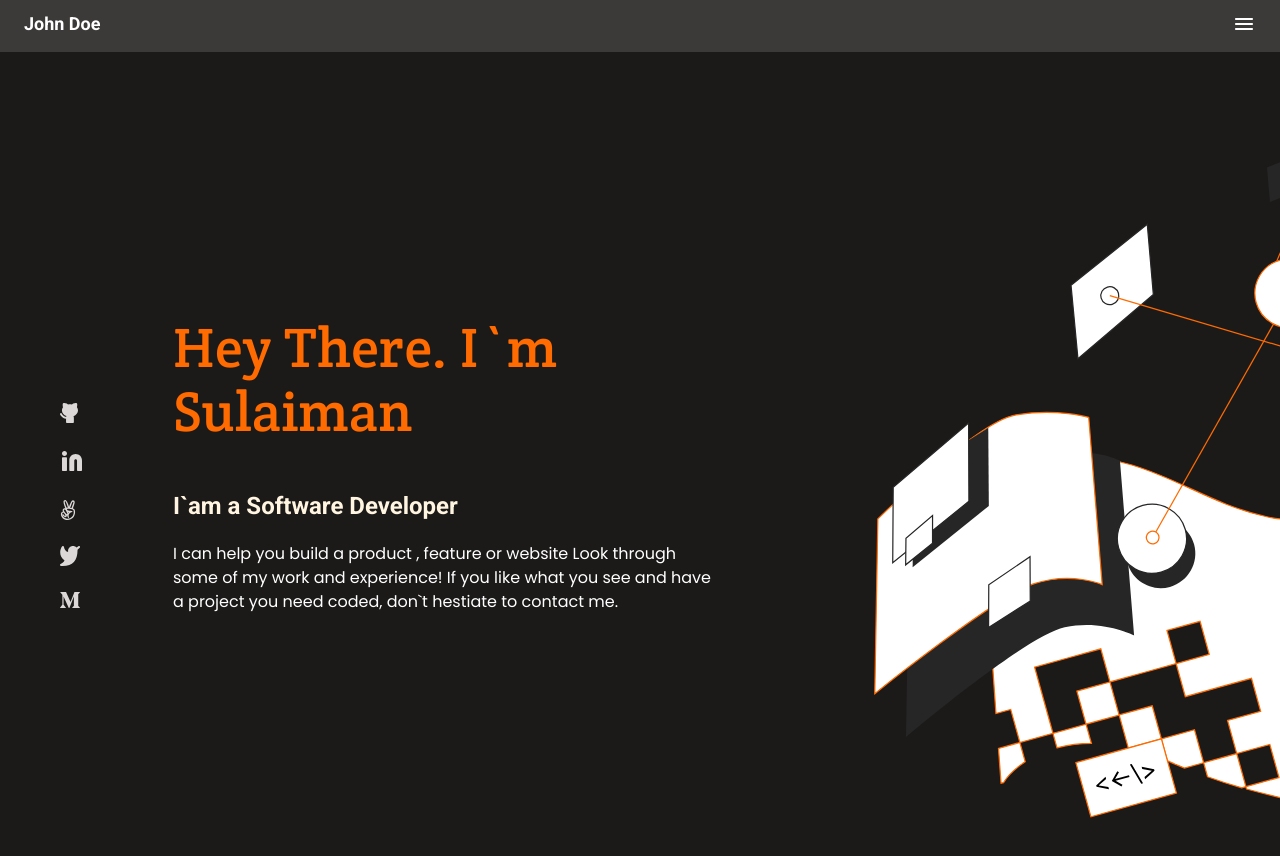
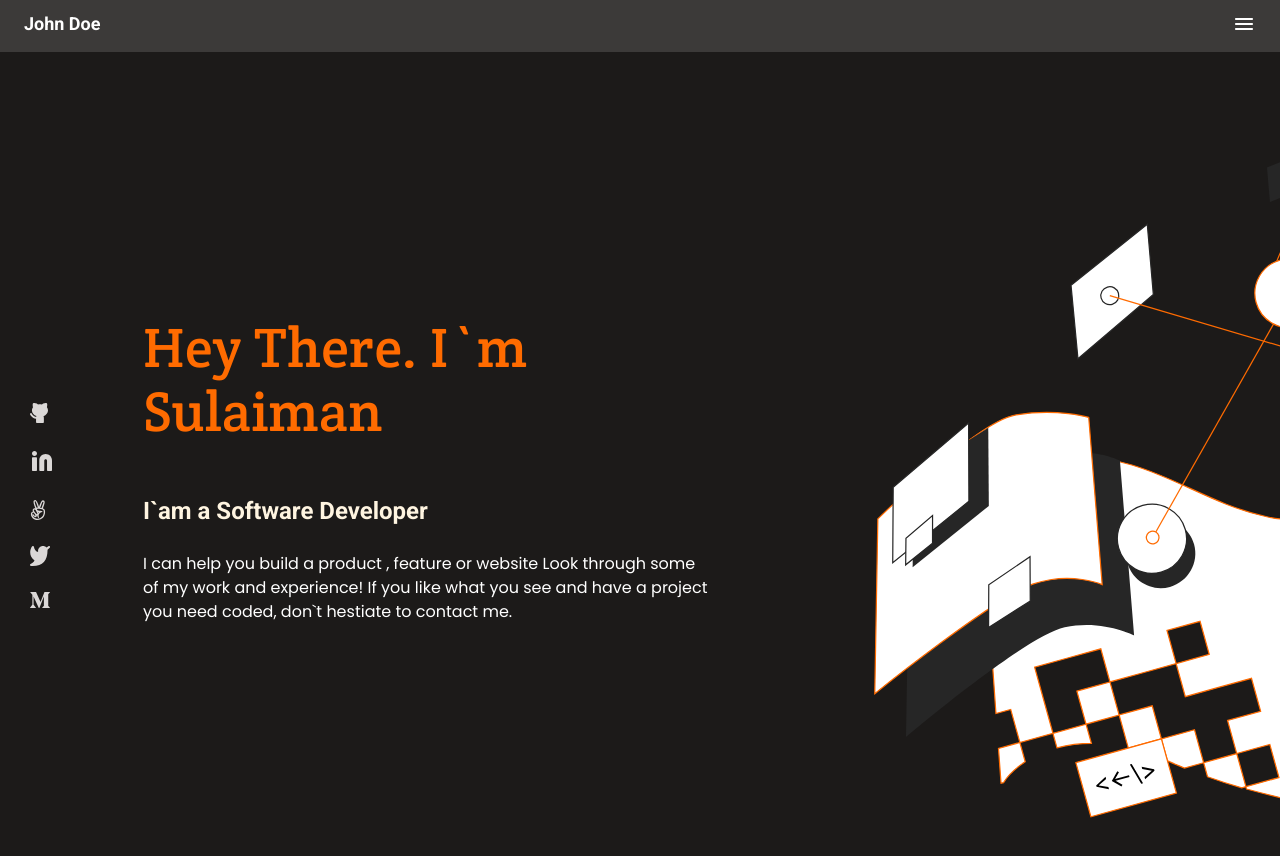
Before and after one commit to sulaimanahmadi/MyPortfolio, a website: page index.html in a window 1280 px wide. Drawn offline with Linux system fonts and the light colour scheme.

Commit message:
change in Index file

```diff
--- a/index.css
+++ b/index.css
@@ -52,7 +52,7 @@ body {
   gap: 22.3px;
   align-self: center;
   padding: 0;
-  margin-left: 36px;
+  margin-left: 6px;
   margin-right: 89px;
   margin-top: 351px;
   margin-bottom: 341px;
--- a/style.css
+++ b/style.css
@@ -69,16 +69,17 @@ h1 {
   line-height: 64px;
   letter-spacing: 0.3700000047683716px;
   text-align: left;
-  margin-top: 120px;
+  margin-top: 130px;
 }
 
 h2 {
   color: #fff5e1;
   font-family: "Roboto", sans-serif;
+  margin-top: 30px;
   font-size: 24px;
   font-style: normal;
   font-weight: 700;
-  line-height: 32px;
+  line-height: 42px;
   letter-spacing: 0;
   text-align: left;
 }
@@ -105,6 +106,7 @@ p {
 .social-media {
   display: flex;
   gap: 22.3px;
+  margin-left: -35px;
   margin-bottom: 130px;
 }
 
```
